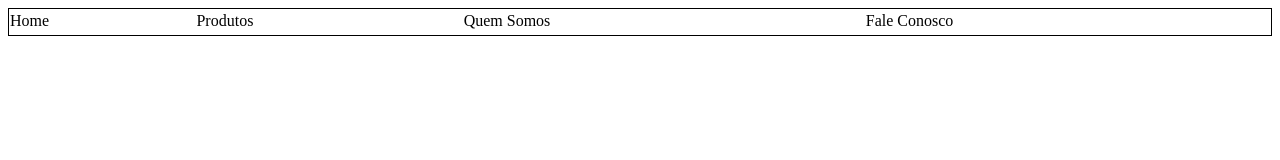
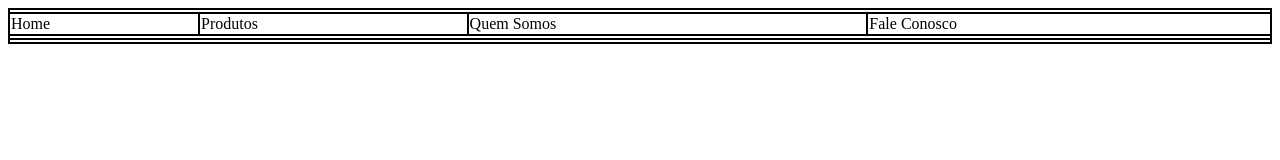
Before and after one commit to Camila270/ecommerce, a plain HTML site: page layout.html in a window 1280 px wide. Drawn offline with Linux system fonts and the light colour scheme.

Commit message:
https://github.com/Camila270/ecommerce

```diff
--- a/estilo.css
+++ b/estilo.css
@@ -3,4 +3,8 @@ height:100%;
 border:1px;
 border-style: solid;
 border-spacing:0px;
-column-span:4px;}
+align:center;}
+td{align:center;
+border:1px solid black;
+border-spacing:0px;
+column-span:"4";}
--- a/layout.html
+++ b/layout.html
@@ -7,10 +7,10 @@
 <body>
 	<div id="tabela">
 <table>
-	<tr><td ></td></tr>
+	<tr><td colspan="4"></td></tr>
 	<tr> <td>Home</td><td>Produtos</td><td>Quem Somos</td><td>Fale Conosco</td></tr>
-	<tr><td></td></tr>
-	<tr><td></td></tr>
+	<tr><td colspan="4"></td></tr>
+	<tr><td colspan="4"></td></tr>
 </table>
 </div>
 </body>
```
